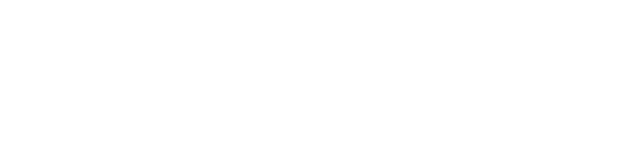
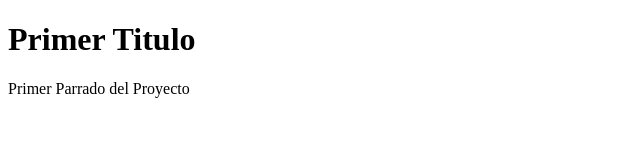
Before and after one commit to Gabriel-Mateo/course-git, a plain HTML site: page index.html in a window 1280 px wide. Shown: the whole page, without its empty margins (0-640 px from the left). Drawn offline with Linux system fonts and the light colour scheme.

Commit message:
Agregando Titulo y un Parrafo

```diff
--- a/index.html
+++ b/index.html
@@ -7,6 +7,7 @@
   <title>Document</title>
 </head>
 <body>
-
+  <h1>Primer Titulo</h1>
+<p>Primer Parrado del Proyecto</p>
 </body>
 </html>
```
